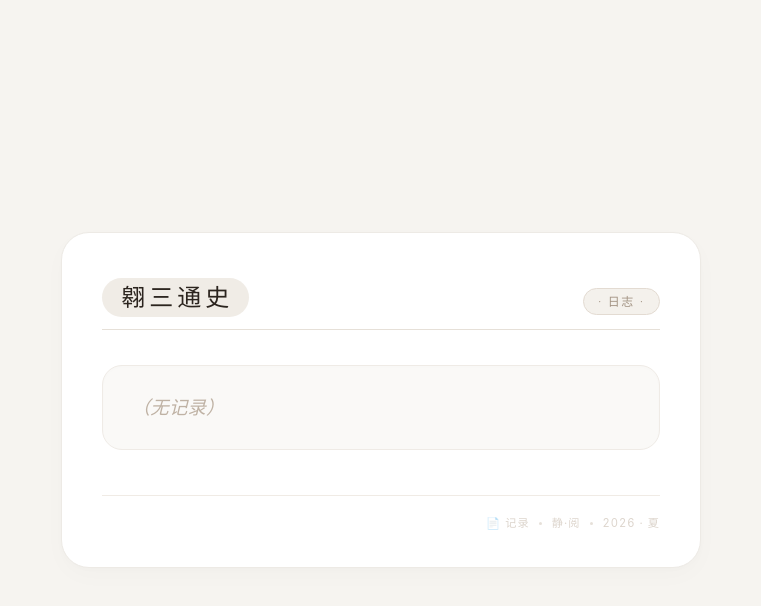
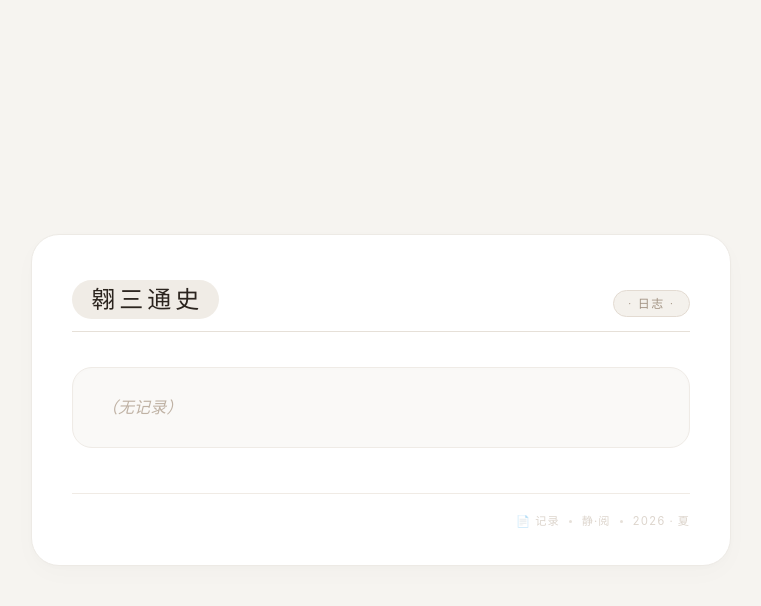
Before and after one commit to zfscjch/OrsunHistory, a Flask app: template templates/log.html in a window 1280 px wide. Shown: the top 606 px of the page, without its empty margins (259-1020 px from the left). Run offline with Flask 3, Linux system fonts and the light colour scheme; the template is opened without the code that fills it, so the values that code supplies are empty; parts of the project's set-up code (start-up, migrations or seed data) failed here and were passed over.

Commit message:
优化log

```diff
--- a/templates/log.html
+++ b/templates/log.html
@@ -27,7 +27,7 @@
 
         /* 卡片 —— 干净、留白、微光 */
         .log-card {
-            max-width: 640px;
+            max-width: 700px;
             width: 100%;
             background: #ffffff;
             padding: 2.8rem 2.5rem 2.2rem;
@@ -51,7 +51,6 @@
 
         .log-title {
             font-size: 1.5rem;
-            font-weight: 400;
             letter-spacing: 4px;
             color: #2b241e;
             background: #f0ece6;
@@ -80,7 +79,6 @@
 
         /* 日志正文 —— 干净、清晰、可读 */
         .log-entry {
-            font-size: 1.15rem;
             line-height: 1.7;
             color: #1f1b17;
             background: #faf9f7;
```
